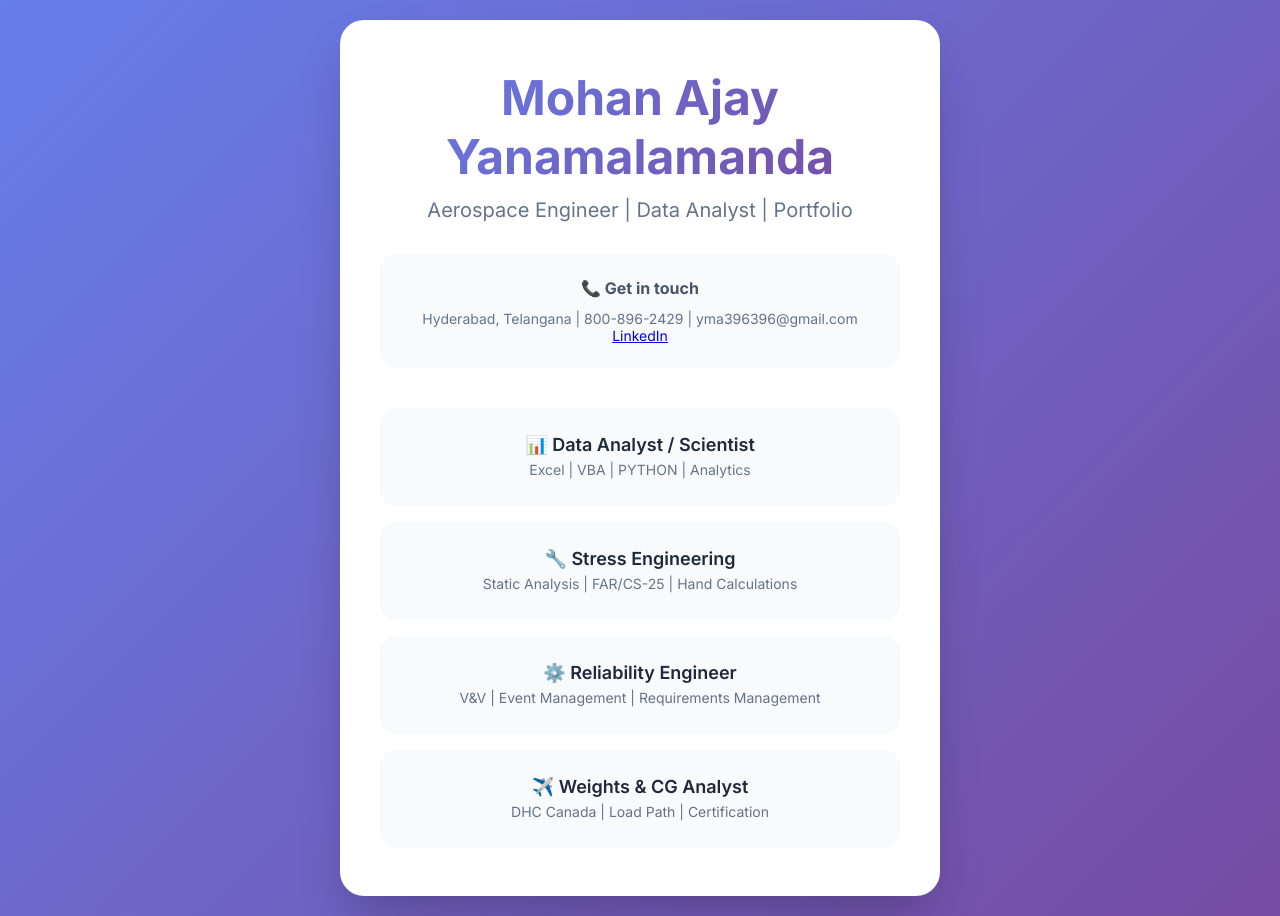
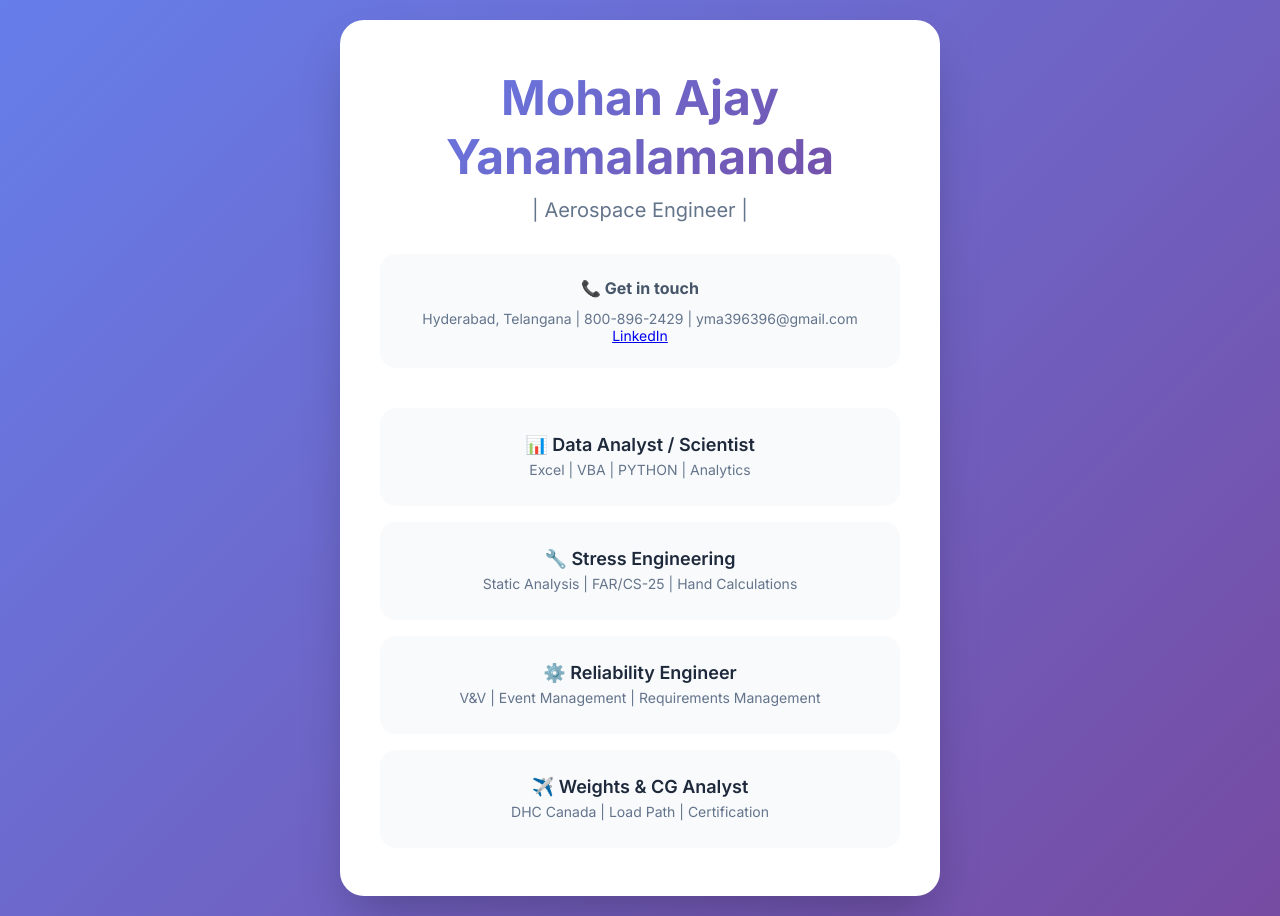
Before and after one commit to Mohan358/mohanajay-resumes, a plain HTML site: page index.html in a window 1280 px wide. Drawn offline with Linux system fonts and the light colour scheme.

Commit message:
Update subtitle in index.html

```diff
--- a/index.html
+++ b/index.html
@@ -83,7 +83,7 @@
 <body>
   <div class="container">
     <h1>Mohan Ajay Yanamalamanda</h1>
-    <p class="subtitle">Aerospace Engineer | Data Analyst | Portfolio</p>
+    <p class="subtitle">| Aerospace Engineer |</p>
 
     <div class="contact">
       <h3>📞 Get in touch</h3>
```
